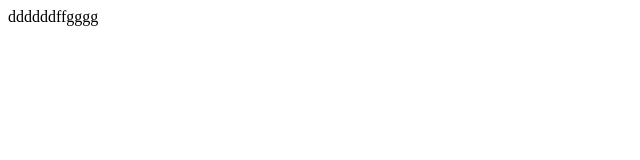
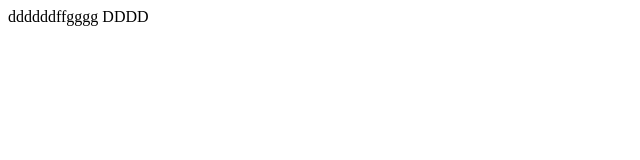
Before and after one commit to FrancJodra/feo, a plain HTML site: page dos.html in a window 1280 px wide. Shown: the full height of the page, 0-640 px from the left. Drawn offline with Linux system fonts and the light colour scheme.

Commit message:
SABAO TARDE

```diff
--- a/dos.html
+++ b/dos.html
@@ -6,6 +6,6 @@
     <title>Document</title>
 </head>
 <body>
-    ddddddffgggg
+    ddddddffgggg   DDDD
 </body>
 </html>
```
